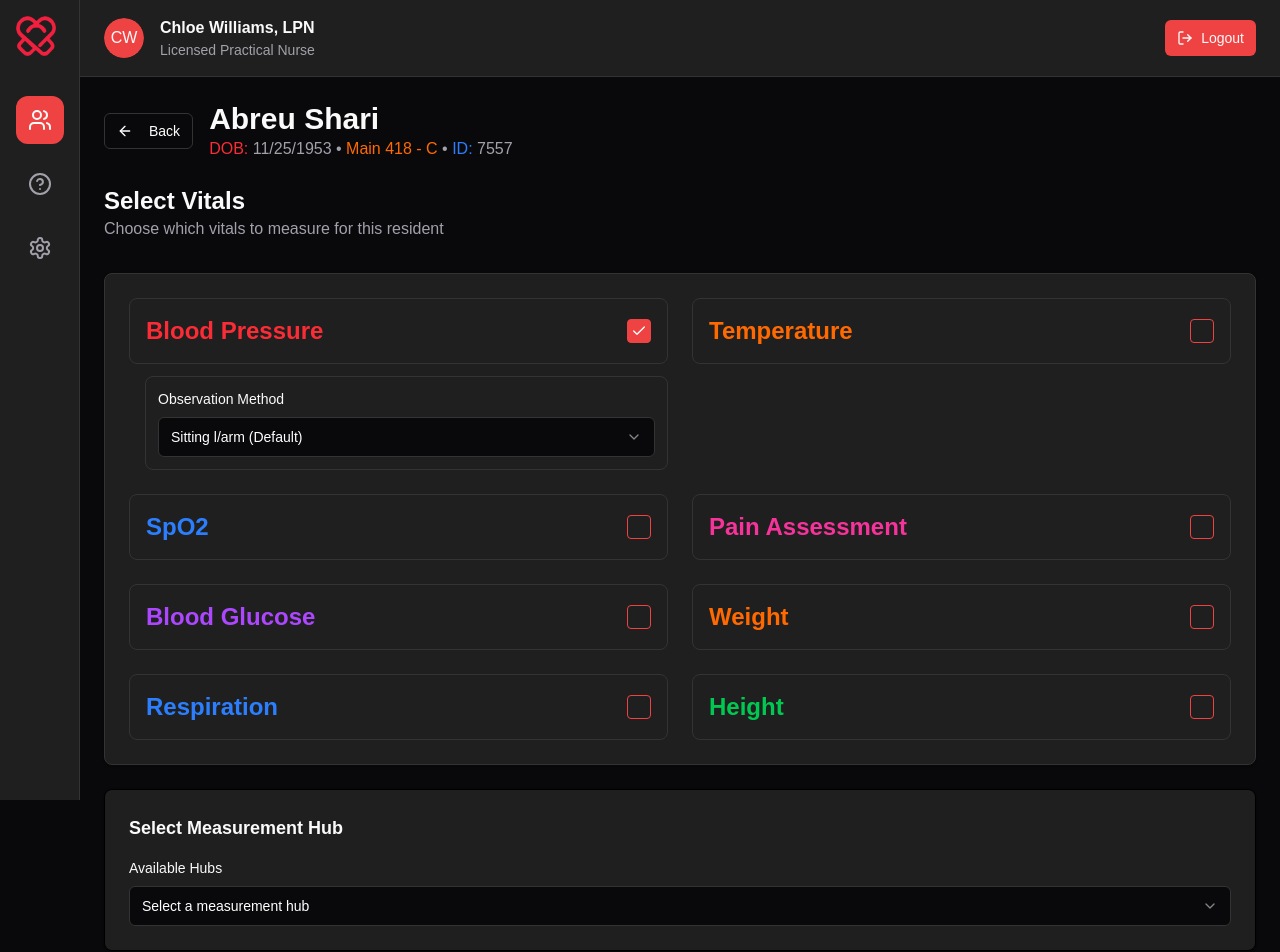
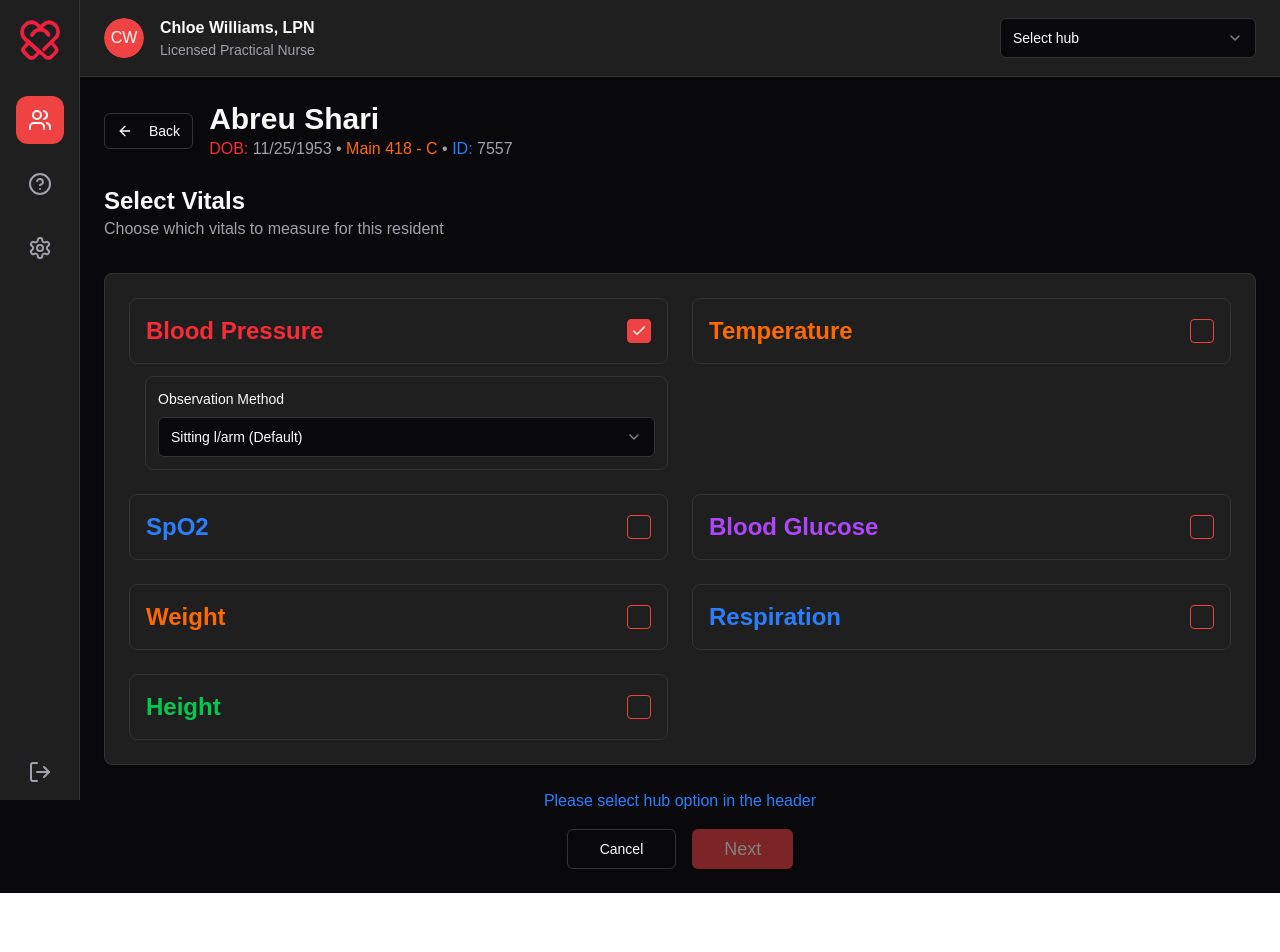
Before and after one commit to ashatalin99/ema-vitals, a Next.js app: page /residents/1 in a window 1280 px wide. Shown: the top 952 px of the page. After the commit the page ends 893 px from the top, so only its background shows below. Built offline with nearby package versions, Linux system fonts and the light colour scheme.

Commit message:
fix: change elements  according discussion

```diff
--- a/src/app/residents/[slug]/page.tsx
+++ b/src/app/residents/[slug]/page.tsx
@@ -54,21 +54,21 @@ const mockResidents: Resident[] = [
   { id: '7', name: 'Albertson, Florentin', dob: '02-02-2029', location: 'Main 415 - B', exId: '9953' },
 ];
 
-const SingleResidentPage = () => {
+const SingleResident = () => {
   const router = useRouter();
   const { toast } = useToast();
   const [vitals, setVitals] = useState<VitalType[]>([
     { id: 'blood-pressure', name: 'Blood Pressure', color: 'text-red-500', selected: true, observationMethod: 'sitting-left-arm' },
     { id: 'temperature', name: 'Temperature', color: 'text-orange-500', selected: false, observationMethod: 'oral' },
     { id: 'spo2', name: 'SpO2', color: 'text-blue-500', selected: false, observationMethod: 'finger' },
-    { id: 'pain-assessment', name: 'Pain Assessment', color: 'text-pink-500', selected: false, observationMethod: 'visual-scale' },
+    // { id: 'pain-assessment', name: 'Pain Assessment', color: 'text-pink-500', selected: false, observationMethod: 'visual-scale' },
     { id: 'blood-glucose', name: 'Blood Glucose', color: 'text-purple-500', selected: false, observationMethod: 'fingerstick' },
     { id: 'weight', name: 'Weight', color: 'text-orange-500', selected: false, observationMethod: 'standing' },
     { id: 'respiration', name: 'Respiration', color: 'text-blue-500', selected: false, observationMethod: 'visual-count' },
     { id: 'height', name: 'Height', color: 'text-green-500', selected: false, observationMethod: 'standing' },
   ]);
 
-  //const [observationMethod, setObservationMethod] = useState('sitting-left-arm');
+  const [observationMethod, setObservationMethod] = useState('sitting-left-arm');
   const [painLevel, setPainLevel] = useState<number | null>(null);
   const [isDialogOpen, setIsDialogOpen] = useState(false);
   const [manualDevice, setManualDevice] = useState('');
@@ -396,7 +396,14 @@ type VitalReadings = Record<VitalKey, VitalReading>;
       {/* Main Content */}
       <div className="flex-1 flex flex-col">
         {/* Header */}
-        <Header />
+        <Header
+          selectedHub={selectedHub}
+          hubOptions={hubOptions}
+          hubConnected={hubConnected}
+          hubReady={hubReady}
+          onHubSelection={handleHubSelection}
+          showHub={true}
+        />
 
         {/* Content Area */}
         <div className="flex-1 p-6">
@@ -419,14 +426,15 @@ type VitalReadings = Record<VitalKey, VitalReading>;
               </div>
             </div>
             <div>
-              {!hubReady && !vitalsSubmitted && (
               <div className="mb-8 flex items-center justify-between">
                   <div>
                     <h2 className="text-2xl font-bold text-foreground">Select Vitals</h2>
                     <p className="text-muted-foreground">Choose which vitals to measure for this resident</p>
                   </div>
                 </div>
-              )}
+              {/* {!hubReady && !vitalsSubmitted && (
+
+              )} */}
 
               {/* Vitals Grid */}
               {showVitalsPanel && !vitalsSubmitted && (
@@ -480,53 +488,8 @@ type VitalReadings = Record<VitalKey, VitalReading>;
                 </Card>
               )}
 
-              {/* Hub Selection Card */}
-              {showVitalsPanel && !vitalsSubmitted && (
-                <Card className="p-6 shadow-medium my-6">
-                  <h3 className="text-lg font-semibold text-foreground mb-4">Select Measurement Hub</h3>
-                  <div className="space-y-4">
-                    <div>
-                      <Label className="text-sm font-medium text-foreground mb-2 block">
-                        Available Hubs
-                      </Label>
-                      <Select value={selectedHub} onValueChange={handleHubSelection}>
-                        <SelectTrigger className="w-full border-border focus:border-border focus-visible:border-border outline-none text-white">
-                          <SelectValue placeholder="Select a measurement hub" />
-                        </SelectTrigger>
-                        <SelectContent className='bg-muted border-border'>
-                          {hubOptions.map((hub) => (
-                            <SelectItem key={hub.id} value={hub.id}>
-                              {hub.name} - {hub.location}
-                            </SelectItem>
-                          ))}
-                        </SelectContent>
-                      </Select>
-                    </div>
-
-                    {selectedHub && (
-                      <div className="mt-4 p-4 bg-muted/30 rounded-lg border border-border">
-                        <h4 className="text-sm font-medium text-foreground mb-3">Hub Status</h4>
-                        <div className="space-y-2">
-                          <div className="flex items-center gap-2">
-                            <div className={`w-3 h-3 rounded-full ${hubConnected ? 'bg-green-500' : 'bg-yellow-500'}`}></div>
-                            <span className="text-sm text-foreground">
-                              {hubConnected ? 'Connected' : 'Connecting...'}
-                            </span>
-                          </div>
-                          <div className="flex items-center gap-2">
-                            <div className={`w-3 h-3 rounded-full ${hubReady ? 'bg-green-500' : 'bg-gray-400'}`}></div>
-                            <span className="text-sm text-foreground">
-                              {hubReady ? 'Ready to collect vitals' : 'Preparing devices...'}
-                            </span>
-                          </div>
-                        </div>
-                      </div>
-                    )}
-                  </div>
-                </Card>
-              )}
               {/* Pain Assessment Levels */}
-              {showVitalsPanel && !vitalsSubmitted && vitals.find(v => v.id === 'pain-assessment')?.selected && (
+              {/* {showVitalsPanel && !vitalsSubmitted && vitals.find(v => v.id === 'pain-assessment')?.selected && (
                 <Card className="p-6 shadow-medium mt-6 border-border">
                   <h3 className="text-xl font-bold text-foreground">Pain Level Assessment</h3>
                   <div className="mb-6">
@@ -557,12 +520,14 @@ type VitalReadings = Record<VitalKey, VitalReading>;
                     </p>
                   </div>
                 </Card>
-              )}
+              )} */}
 
             </div>
             {/* Action Buttons */}
             {showVitalsPanel && !vitalsSubmitted && (
-              <div className="flex justify-center gap-4 mt-8">
+              <div >
+                <div className='mt-6 mb-4 text-center'><p className='text-blue-500'>Please select hub option in the header</p></div>
+                <div className="flex justify-center gap-4">
                   <Button
                     variant="outline"
                     className='border-border text-white px-8 py-3'
@@ -577,6 +542,7 @@ type VitalReadings = Record<VitalKey, VitalReading>;
                   >
                     Next
                   </Button>
+                </div>
               </div>
             )}
 
@@ -807,6 +773,36 @@ type VitalReadings = Record<VitalKey, VitalReading>;
                   </div>
                 )
                 }
+                <Card className="p-6 shadow-medium mt-6 border-border">
+                  <h3 className="text-xl font-bold text-foreground">Pain Level Assessment</h3>
+                  <div className="mb-6">
+                    <Label className="text-lg font-medium text-foreground mb-4 block text-pink-500">
+                      Pain Level: {painLevel !== null ? `${painLevel} - ${painLevels[painLevel].label}` : 'Not Selected'}
+                    </Label>
+                    <div className="grid grid-cols-2 sm:grid-cols-3 md:grid-cols-4 lg:grid-cols-6 gap-3 text-white">
+                      {painLevels.map((level) => (
+                        <button
+                          key={level.value}
+                          onClick={() => setPainLevel(level.value)}
+                          className={`p-4 rounded-lg border-2 transition-all duration-200 text-center hover:scale-105 ${
+                            painLevel === level.value
+                              ? `${level.color} scale-105 shadow-md`
+                              : 'bg-background border-border hover:bg-muted/50'
+                          }`}
+                        >
+                          <div className="text-3xl mb-2">{level.emoji}</div>
+                          <div className="text-sm font-medium">{level.value}</div>
+                          <div className="text-xs">{level.label}</div>
+                        </button>
+                      ))}
+                    </div>
+                  </div>
+                  <div className="text-center">
+                    <p className="text-sm text-muted-foreground">
+                      Select the number that best describes your pain level (0 = No Pain, 10 = Worst Pain)
+                    </p>
+                  </div>
+                </Card>
                 {/* Submit Button - Only show if there are vitals selected or readings */}
                 {(vitals.some(v => v.selected) || Object.keys(vitalReadings).length > 0) && (
                   <div className="flex justify-center mt-8">
@@ -848,6 +844,21 @@ type VitalReadings = Record<VitalKey, VitalReading>;
                 </SelectContent>
               </Select>
             </div>
+            {selectedVitalForEdit && (
+              <div>
+                <Label htmlFor="observation-method">Observation Method</Label>
+                <Select value={observationMethod} onValueChange={setObservationMethod}>
+                  <SelectTrigger className="mt-1 border-border text-white">
+                    <SelectValue className='text-white' placeholder="Select observation method" />
+                  </SelectTrigger>
+                  <SelectContent>
+                    {getObservationMethodOptions(selectedVitalForEdit).map((option) => (
+                      <SelectItem key={option.value} value={option.value}>{option.label}</SelectItem>
+                    ))}
+                  </SelectContent>
+                </Select>
+              </div>
+            )}
             <div>
               <Label htmlFor="reading-value">Device Name</Label>
               <Input
@@ -889,6 +900,7 @@ type VitalReadings = Record<VitalKey, VitalReading>;
                   setIsDialogOpen(false);
                   setManualDevice('');
                   setManualReading('');
+                  updateVitalObservationMethod(selectedVitalForEdit, observationMethod);
                   setSelectedVitalForEdit(null);
                 }
               }}>
@@ -902,4 +914,4 @@ type VitalReadings = Record<VitalKey, VitalReading>;
   );
 };
 
-export default SingleResidentPage;
+export default SingleResident;
--- a/src/app/residents/page.tsx
+++ b/src/app/residents/page.tsx
@@ -50,6 +50,36 @@ const ResidentsPage = () => {
     setSearchTerm(value);
     setCurrentPage(1); // Reset to first page when searching
   };
+  const [vitalsSubmitted, setVitalsSubmitted] = useState(false);
+  const [showVitalsPanel, setShowVitalsPanel] = useState(true);
+  const [selectedHub, setSelectedHub] = useState<string>('');
+  const [hubConnected, setHubConnected] = useState(false);
+  const [hubReady, setHubReady] = useState(false);
+
+  const hubOptions = [
+    { id: 'hub-001', name: '860322067669751', location: 'Nursing Station A' },
+    { id: 'hub-002', name: '860322068069456', location: 'Wing B' },
+    { id: 'hub-003', name: '868032061499434', location: 'ICU' },
+    { id: 'hub-004', name: '868032061505230', location: 'Available' },
+    { id: 'hub-005', name: '860322067630076', location: 'Nursing Station B' },
+    { id: 'hub-006', name: '868032061497644', location: 'Wing C' },
+    { id: 'hub-007', name: '860322067642022', location: 'Wing J' }
+  ];
+
+  // Simulate hub connection when hub is selected
+  const handleHubSelection = (hubId: string) => {
+    setSelectedHub(hubId);
+    setHubConnected(false);
+    setHubReady(false);
+
+    // Simulate connection process
+    setTimeout(() => {
+      setHubConnected(true);
+      setTimeout(() => {
+        setHubReady(true);
+      }, 1500);
+    }, 1000);
+  };
 
   return (
     <div className="min-h-screen bg-background flex">
@@ -59,7 +89,7 @@ const ResidentsPage = () => {
       {/* Main Content */}
       <div className="flex-1 flex flex-col min-h-screen">
         {/* Header */}
-        <Header />
+        <Header showHub={false} />
 
         {/* Content Area */}
         <div className="flex-1 p-6">
--- a/src/components/Header.tsx
+++ b/src/components/Header.tsx
@@ -1,11 +1,32 @@
 // import { useRouter, usePathname } from "next/navigation";
 import { Avatar, AvatarFallback } from '@/components/ui/avatar';
-import { LogOut } from 'lucide-react';
-import { Button } from '@/components/ui/button';
-// import { HelpCircle, Settings } from "lucide-react";
-import Image from 'next/image';
+import { Label } from '@/components/ui/label';
+import { Select, SelectContent, SelectItem, SelectTrigger, SelectValue } from '@/components/ui/select';
 
-const Header = () => {
+interface HubOption {
+  id: string;
+  name: string;
+  location: string;
+}
+
+interface HeaderProps {
+  selectedHub?: string;
+  hubOptions?: HubOption[];
+  hubConnected?: boolean;
+  hubReady?: boolean;
+  onHubSelection?: (hubId: string) => void;
+  showHub?: boolean;
+}
+
+
+const Header = ({
+  selectedHub,
+  hubOptions,
+  hubConnected,
+  hubReady,
+  onHubSelection,
+  showHub
+}: HeaderProps) => {
   // const router = useRouter();
   // const pathname = usePathname();
   // const items = [
@@ -16,49 +37,87 @@ const Header = () => {
   return (
     <header className="bg-card border-b border-border px-6 py-4 shadow-soft sticky top-0 z-10">
         <div className="flex items-center">
-          {/* <div className="w-12 h-12">
-            <Image src="/ema-logo.png" alt="ema logo" width={35} height={35} />
-          </div> */}
           <div className="flex items-center gap-4">
               <Avatar className="w-10 h-10">
-              <AvatarFallback className="bg-primary text-primary-foreground">CW</AvatarFallback>
+                <AvatarFallback className="bg-primary text-primary-foreground">CW</AvatarFallback>
               </Avatar>
               <div>
-              <h2 className="font-semibold text-foreground">Chloe Williams, LPN</h2>
-              <p className="text-sm text-muted-foreground">Licensed Practical Nurse</p>
+                <h2 className="font-semibold text-foreground">Chloe Williams, LPN</h2>
+                <p className="text-sm text-muted-foreground">Licensed Practical Nurse</p>
               </div>
           </div>
-          {/* <nav className="flex gap-2 items-center ml-auto">
-            {items.map((item, index) => {
-              const isActive =
-                pathname === item.link ||
-                (item.link !== "/" && pathname.startsWith(item.link));
+          <div className='ml-auto flex items-center gap-6'>
+            {/* Hub Selection and Status in Header */}
+            {showHub && (
+<div className='flex items-center gap-6'>
+                {/* Hub Status Panel in Header */}
+                {selectedHub && (
+                    <div className="flex items-center gap-4 p-3 bg-muted/30 rounded-lg border border-border">
+                      <div className="flex items-center gap-3">
+                        <div className="flex items-center gap-2">
+                          <div className={`w-2 h-2 rounded-full ${hubConnected ? 'bg-green-500' : 'bg-yellow-500'}`}></div>
+                          <span className="text-xs text-foreground">
+                            {hubConnected ? 'Connected' : 'Connecting...'}
+                          </span>
+                        </div>
+                        <div className="flex items-center gap-2">
+                          <div className={`w-2 h-2 rounded-full ${hubReady ? 'bg-green-500' : 'bg-gray-400'}`}></div>
+                          <span className="text-xs text-foreground">
+                            {hubReady ? 'Ready' : 'Preparing...'}
+                          </span>
+                        </div>
+                      </div>
 
-              return (
-                <button
-                  key={index}
-                  onClick={() => router.push(item.link)}
-                  className={`w-12 h-12 rounded-xl flex items-center justify-center transition-all duration-200 ${
-                    isActive
-                      ? "bg-primary text-primary-foreground shadow-medium"
-                      : "text-muted-foreground hover:text-foreground hover:bg-accent"
-                  }`}
-                >
-                  <item.icon className="w-6 h-6" />
-                </button>
-              );
-            })}
-            <Button variant="destructive" size="sm" className="gap-2">
-              <LogOut className="w-4 h-4" />
-              Logout
-          </Button>
-          </nav> */}
-          <Button variant="destructive" size="sm" className="gap-2 ml-auto">
-              <LogOut className="w-4 h-4" />
-              Logout
-          </Button>
+                      <div className="border-l border-border pl-4">
+                        <div className="flex items-center gap-3 text-xs">
+                          <div className="flex items-center gap-1">
+                            <div className="w-1.5 h-1.5 rounded-full bg-cyan-500"></div>
+                            <span className="text-muted-foreground">Temp:</span>
+                            <span className="text-foreground font-medium">23.4°C</span>
+                          </div>
+                          <div className="flex items-center gap-1">
+                            <div className="w-1.5 h-1.5 rounded-full bg-green-500"></div>
+                            <span className="text-muted-foreground">Voltage:</span>
+                            <span className="text-foreground font-medium">4.1V</span>
+                          </div>
+                          <div className="flex items-center gap-1">
+                            <div className="w-1.5 h-1.5 rounded-full bg-orange-500"></div>
+                            <span className="text-muted-foreground">Signal:</span>
+                            <div className="flex items-center gap-0.5">
+                              <div className="w-1 h-2 bg-orange-500 rounded-sm"></div>
+                              <div className="w-1 h-3 bg-orange-500 rounded-sm"></div>
+                              <div className="w-1 h-2 bg-gray-300 rounded-sm"></div>
+                              <div className="w-1 h-3 bg-gray-300 rounded-sm"></div>
+                            </div>
+                          </div>
+                          <div className="flex items-center gap-1">
+                            <div className="w-1.5 h-1.5 rounded-full bg-purple-500"></div>
+                            <span className="text-muted-foreground">Notes:</span>
+                            <span className="text-foreground font-medium">12</span>
+                          </div>
+                        </div>
+                      </div>
+                    </div>
+                )}
+                <div className="flex items-center gap-3">
+                  <Select value={selectedHub} onValueChange={onHubSelection}>
+                    <SelectTrigger className="w-64 border-border text-white">
+                      <SelectValue placeholder="Select hub" />
+                    </SelectTrigger>
+                    <SelectContent>
+                      {(hubOptions ?? []).map((hub) => (
+                        <SelectItem key={hub.id} value={hub.id}>
+                          {hub.name} - {hub.location}
+                        </SelectItem>
+                      ))}
+                    </SelectContent>
+                  </Select>
+                </div>
+            </div>
+            )}
+
+          </div>
         </div>
-
     </header>
   );
 };
--- a/src/components/Sidebar.tsx
+++ b/src/components/Sidebar.tsx
@@ -1,7 +1,7 @@
 "use client";
 
 import { useRouter, usePathname } from "next/navigation";
-import { Users, HelpCircle, Settings } from "lucide-react";
+import { Users, HelpCircle, Settings, LogOut } from "lucide-react";
 import Image from 'next/image';
 const sidebarItems = [
   { icon: Users, label: "Residents", link: "/residents" },
@@ -16,11 +16,11 @@ const Sidebar = () => {
   return (
     <div className="w-20 bg-card border-r border-border flex flex-col items-center py-4 shadow-soft sticky top-0 left-0 h-screen">
       <div className="mb-8">
-        <div className="w-12 h-12">
+        <div className="w-12 h-12 flex justify-center items-center">
           <Image src="/ema-logo.png" alt="ema logo" width={40} height={40} />
         </div>
       </div>
-      <nav className="flex flex-col gap-4">
+      <nav className="flex flex-col gap-4 h-full">
         {sidebarItems.map((item, index) => {
           const isActive =
             pathname === item.link ||
@@ -40,6 +40,9 @@ const Sidebar = () => {
             </button>
           );
         })}
+        <button className="gap-2 mt-auto flex justify-center items-center">
+            <LogOut className="w-6 h-6 text-muted-foreground" onClick={() => {router.push('/')}} />
+        </button>
       </nav>
     </div>
   );
```
Lines whose indentation alone changed are shown as unchanged.
